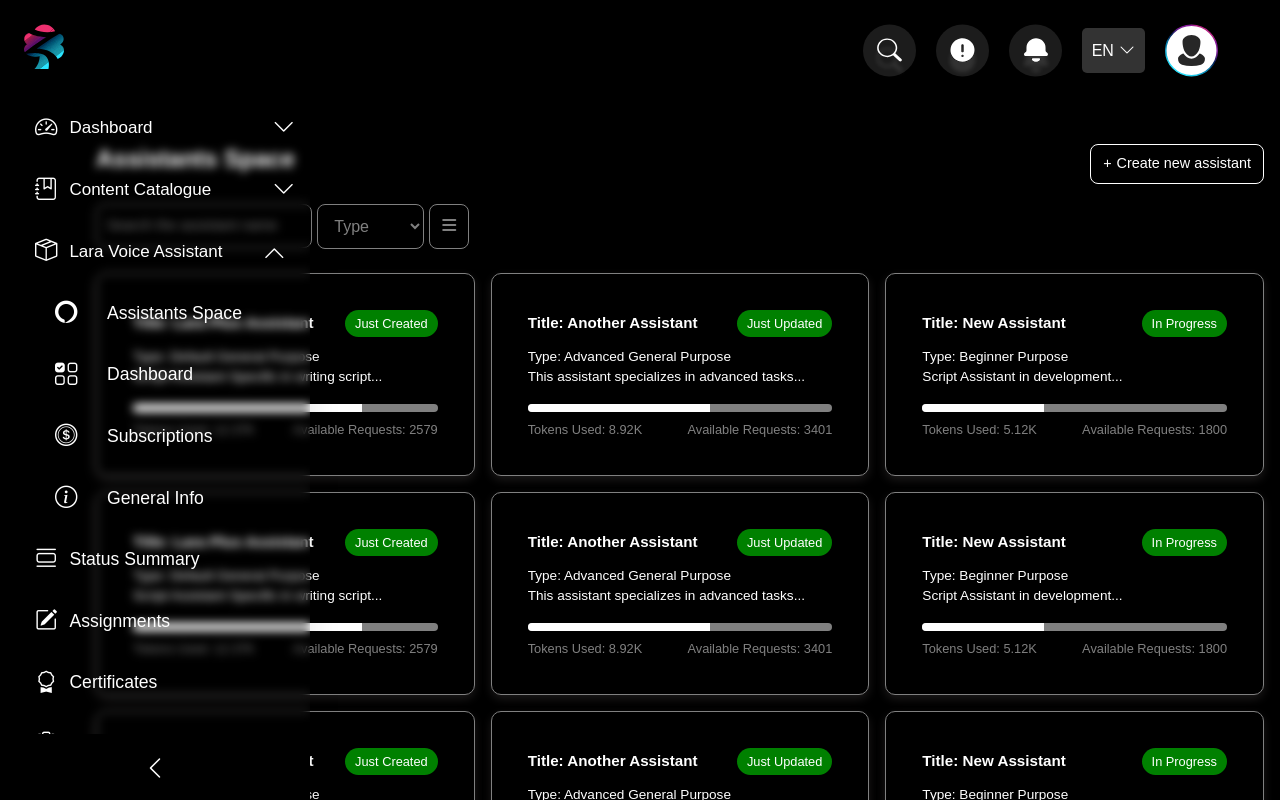
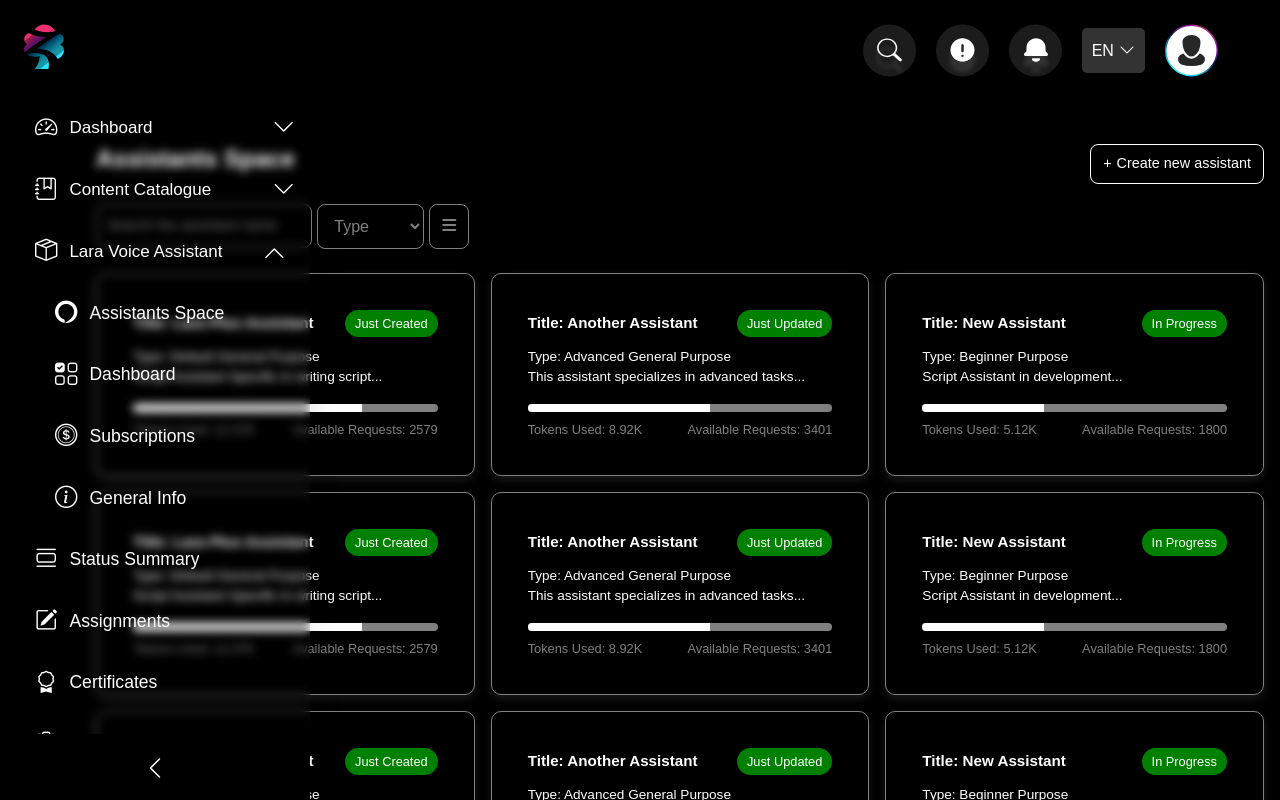
Before and after one commit to ibrahimsaber1/LARA-Platform-Frontend, a React (Vite) app: page / in a window 1280 px wide. Both pictures are taken after a click on the button "Lara Voice Assistant". Shown: the top 800 px of the page. Built offline with nearby package versions, Linux system fonts and the light colour scheme.

Commit message:
fix the position of text when switching from arabic to english

```diff
--- a/src/Components/Layout/Sidebar/Sidebar.css
+++ b/src/Components/Layout/Sidebar/Sidebar.css
@@ -83,7 +83,7 @@ ul {
   background: none;
   border: none;
   width: 100%;
-  text-align: left;
+  text-align: start;
   /* background-color: violet; */
 }
 
@@ -100,12 +100,12 @@ ul {
 
 .sidebar-menu li .sidebar-link span {
   display: inline-block;
-  padding-left: 12px;
+  padding-inline-start: 12px;
   transition: opacity 0.4s ease-out;
   white-space: nowrap;
   overflow: hidden;
   text-overflow: ellipsis;
-  width: 200px;
+  width: 90%;
 }
 
 .sidebar-menu li .sidebar-link {
@@ -156,7 +156,7 @@ ul {
 .sidebar.sidebarCollapsed .sidebar-menu li .sidebar-link span {
   opacity: 0;
   position: absolute;
-  left: 55px;
+  /* left: 55px; */
 }
 
 /* Scrollbar Styling (Optional) */
@@ -168,7 +168,7 @@ ul {
 .sidebar-menu li button.sidebar-link {
   background: none;
   border: none;
-  padding: 10px 15px;
+  /* padding: 10px 15px; */
   color: #fff;
   text-decoration: none;
   border-radius: 6px;
--- a/src/Components/Layout/Sidebar/Sidebar.jsx
+++ b/src/Components/Layout/Sidebar/Sidebar.jsx
@@ -155,13 +155,13 @@ const Sidebar = () => {
               }`}
             >
               <li>
-                <Link to="/assistants-space" className="sidebar-link">
+                <Link to="/assistantsspace" className="sidebar-link">
                   <i className="bi bi-alexa"></i>
                   <span>{t("sidebar.assistantsSpace")}</span>
                 </Link>
               </li>
               <li>
-                <Link to="/dashboard" className="sidebar-link">
+                <Link to="/" className="sidebar-link">
                   <i className="bi bi-ui-checks-grid"></i>
                   <span>{t("sidebar.dashboard")}</span>
                 </Link>
@@ -173,7 +173,7 @@ const Sidebar = () => {
                 </Link>
               </li>
               <li>
-                <Link to="/general-info" className="sidebar-link">
+                <Link to="/" className="sidebar-link">
                   <i className="bi bi-info-circle"></i>
                   <span>{t("sidebar.generalInfo")}</span>
                 </Link>
```
